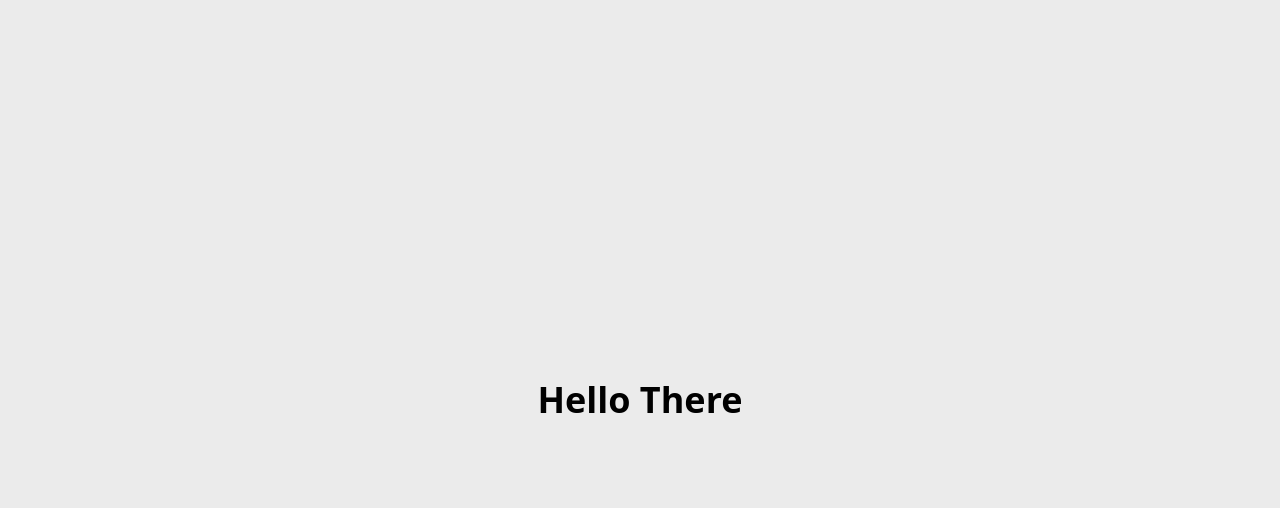
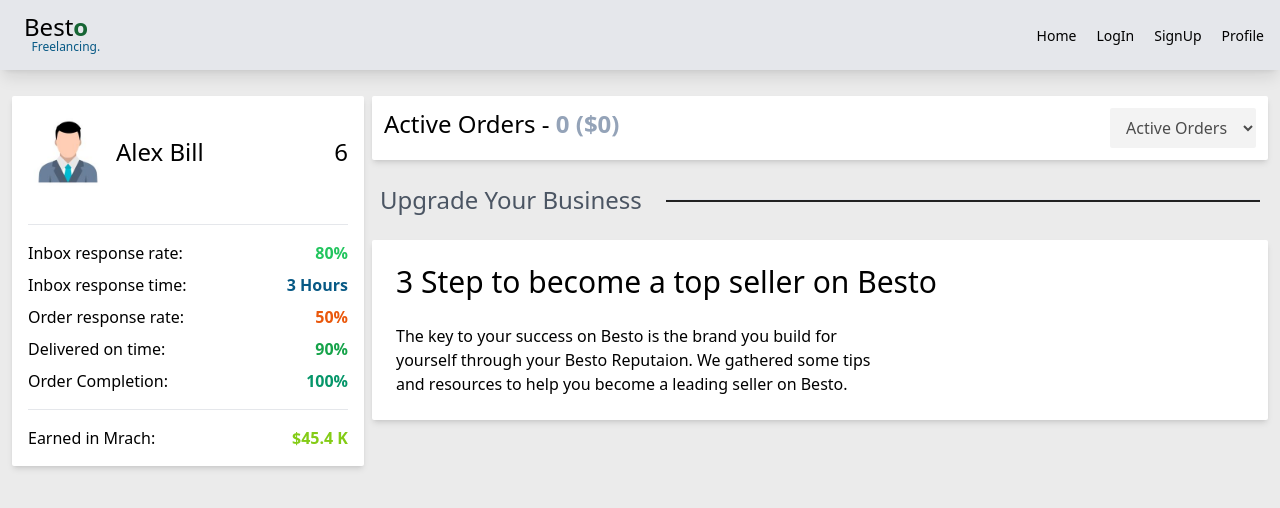
Before and after one commit to mza-codes/besto, a Next.js app: page / in a window 1280 px wide. Shown: the top 508 px of the page. Built offline with nearby package versions, Linux system fonts and the light colour scheme.

Commit message:
Project Structure, UI Development

```diff
--- a/src/app/layout.tsx
+++ b/src/app/layout.tsx
@@ -1,5 +1,6 @@
 import { genTitle } from "@/utils";
 import "@/styles/index.css";
+import Header from "@/components/Header";
 
 export const metadata = {
     title: genTitle("Home"),
@@ -9,7 +10,10 @@ export const metadata = {
 export default function RootLayout({ children }: { children: React.ReactNode }) {
     return (
         <html lang="en">
-            <body>{children}</body>
+            <body>
+                <Header />
+                {children}
+            </body>
         </html>
     );
 }
--- a/src/app/page.tsx
+++ b/src/app/page.tsx
@@ -1,7 +1,17 @@
+import StatusBar from "@/components/profile/StatusBar";
+import Suggestions from "@/components/profile/Suggestions";
+import UserCard from "@/components/profile/UserCard";
+
 export default function Home() {
     return (
-        <main className="page p-3">
-            <h2 className="h4">Hello There</h2>
+        <main className="pt-24 p-3">
+            <div className="row items-start gap-2 w-full">
+                <UserCard />
+                <section className="col gap-2 flex-grow">
+                    <StatusBar />
+                    <Suggestions />
+                </section>
+            </div>
         </main>
     );
 }
--- /dev/null
+++ b/src/components/Header.tsx
@@ -0,0 +1,22 @@
+import { routes } from "@/utils";
+import AppLogo from "./assets/AppLogo";
+import Link from "next/link";
+
+export default function Header() {
+    return (
+        <header className="app-header">
+            <Link href={"/"}>
+                <AppLogo classes="mx-2" />
+            </Link>
+            <ul className="row items-center mx-2 gap-1">
+                {routes.map((link) => (
+                    <li key={link.name}>
+                        <Link className="text-sm btn-hover btn" href={link.path}>
+                            {link.name}
+                        </Link>
+                    </li>
+                ))}
+            </ul>
+        </header>
+    );
+}
--- /dev/null
+++ b/src/components/assets/AppLogo.tsx
@@ -0,0 +1,18 @@
+export default function AppLogo({ classes = "" }: AppLogoProps) {
+    return (
+        <div className={`p-4 ${classes} relative -top-2`}>
+            <BrandName />
+            <span className="text-xs text-sky-800 absolute bottom-1 right-1">Freelancing.</span>
+        </div>
+    );
+}
+
+type AppLogoProps = {
+    classes?: string;
+};
+
+export const BrandName = () => (
+    <h5 className="h6">
+        Best<b className="text-green-800">o</b>
+    </h5>
+);
--- /dev/null
+++ b/src/components/assets/Hr.tsx
@@ -0,0 +1,9 @@
+import React from "react";
+
+export default function Hr({ classes = "" }: HrProps) {
+    return <hr className={`h-[0.5px] hr w-full my-2 ${classes}`} />;
+}
+
+type HrProps = {
+    classes?: string;
+};
--- /dev/null
+++ b/src/components/inputs/Select.tsx
@@ -0,0 +1,7 @@
+export default function Select() {
+    return (
+        <select name="" disabled id="" className="py-2 px-3 rounded-sm">
+            <option value="">Active Orders</option>
+        </select>
+    );
+}
--- /dev/null
+++ b/src/components/profile/StatusBar.tsx
@@ -0,0 +1,13 @@
+import Select from "../inputs/Select";
+
+export default function StatusBar() {
+    const activeOrders = 0;
+    return (
+        <div className="white-card p-3 row justify-between flex-grow-[2]">
+            <span className="text-2xl">
+                Active Orders - <b className="text-slate-400">{activeOrders} ($0)</b>
+            </span>
+            <Select />
+        </div>
+    );
+}
--- /dev/null
+++ b/src/components/profile/Suggestions.tsx
@@ -0,0 +1,20 @@
+export default function Suggestions() {
+    // const width = window?.innerWidth ?? 800;
+    return (
+        <div className="space-y-6 pt-4">
+            <div className="mx-2 row items-center gap-2 w-full">
+                <span className="h6 text-gray-600">Upgrade Your Business</span>
+                <hr className={`h-[3px] hr mx-4 flex-grow my-2`} />
+            </div>
+            <main className="white-card w-full flex-grow">
+                <article className="p-6 space-y-6">
+                    <h4 className="h5">3 Step to become a top seller on Besto</h4>
+                    <p style={{ maxWidth: `${500}px` }}>
+                        The key to your success on Besto is the brand you build for yourself through your Besto
+                        Reputaion. We gathered some tips and resources to help you become a leading seller on Besto.
+                    </p>
+                </article>
+            </main>
+        </div>
+    );
+}
--- /dev/null
+++ b/src/components/profile/UserCard.tsx
@@ -0,0 +1,56 @@
+import Image from "next/image";
+import React from "react";
+import Hr from "../assets/Hr";
+import { MONTHS } from "@/contants";
+
+export default function UserCard() {
+    return (
+        <div className="white-card p-4 space-y-4">
+            <div className="min-w-[250px] md:min-w-[320px] row items-center justify-between gap-2 pb-4">
+                <div className="row gap-2 center">
+                    <Image
+                        className="w-20 h-20 aspect-square"
+                        src="/user.jpg"
+                        alt="user_image"
+                        width={260}
+                        height={260}
+                    />
+                    <span className="h6">Alex Bill</span>
+                </div>
+                <span className="h6">6</span>
+            </div>
+            <Hr />
+            <article className="col gap-2">
+                <div className="row justify-between items-center">
+                    <span>Inbox response rate: </span>
+                    <b className="text-green-500">80%</b>
+                </div>
+
+                <div className="row justify-between items-center">
+                    <span>Inbox response time: </span>
+                    <b className="text-sky-800">3 Hours</b>
+                </div>
+
+                <div className="row justify-between items-center">
+                    <span>Order response rate: </span>
+                    <b className="text-orange-600">50%</b>
+                </div>
+
+                <div className="row justify-between items-center">
+                    <span>Delivered on time: </span>
+                    <b className="text-green-600">90%</b>
+                </div>
+
+                <div className="row justify-between items-center">
+                    <span>Order Completion: </span>
+                    <b className="text-emerald-600">100%</b>
+                </div>
+            </article>
+            <Hr />
+            <div className="row justify-between items-center">
+                <span>Earned in Mrach:</span>
+                <b className="text-lime-500">$45.4 K</b>
+            </div>
+        </div>
+    );
+}
--- /dev/null
+++ b/src/contants/index.ts
@@ -0,0 +1,15 @@
+export const MONTHS = [
+    "January",
+    "January",
+    "February",
+    "March",
+    "April",
+    "May",
+    "June",
+    "July",
+    "August",
+    "September",
+    "October",
+    "November",
+    "December",
+];
--- a/src/styles/index.css
+++ b/src/styles/index.css
@@ -24,6 +24,20 @@
 
 .page {
     @apply min-h-screen flex flex-col items-center justify-center;
+}
+
+.white-card {
+    @apply bg-white shadow-md rounded-sm;
+}
+
+.hr {
+    background-color: var(--border-counter);
+}
+
+.app-header {
+    @apply fixed h-[70px] w-full flex justify-between items-center z-50 shadow-lg;
+    background-color: var(--bg-header);
+    /* hover:shadow-xl */
 }
 
 .app-page {
@@ -68,6 +82,10 @@ body {
 
 .btn-submit {
     @apply py-2 px-4 text-sm rounded-md;
+}
+
+.btn {
+    @apply py-1 px-2 cursor-pointer;
 }
 
 .btn-hover {
--- a/src/utils.ts
+++ b/src/utils.ts
@@ -1 +1,20 @@
 export const genTitle = (pre: string) => `${pre} | Besto - Freelancing`;
+
+export const routes = [
+    {
+        path: "/",
+        name: "Home",
+    },
+    {
+        path: "/login",
+        name: "LogIn",
+    },
+    {
+        path: "/signup",
+        name: "SignUp",
+    },
+    {
+        path: "/profile",
+        name: "Profile",
+    },
+];
```
Also changed, not shown: public/user.jpg (added).
